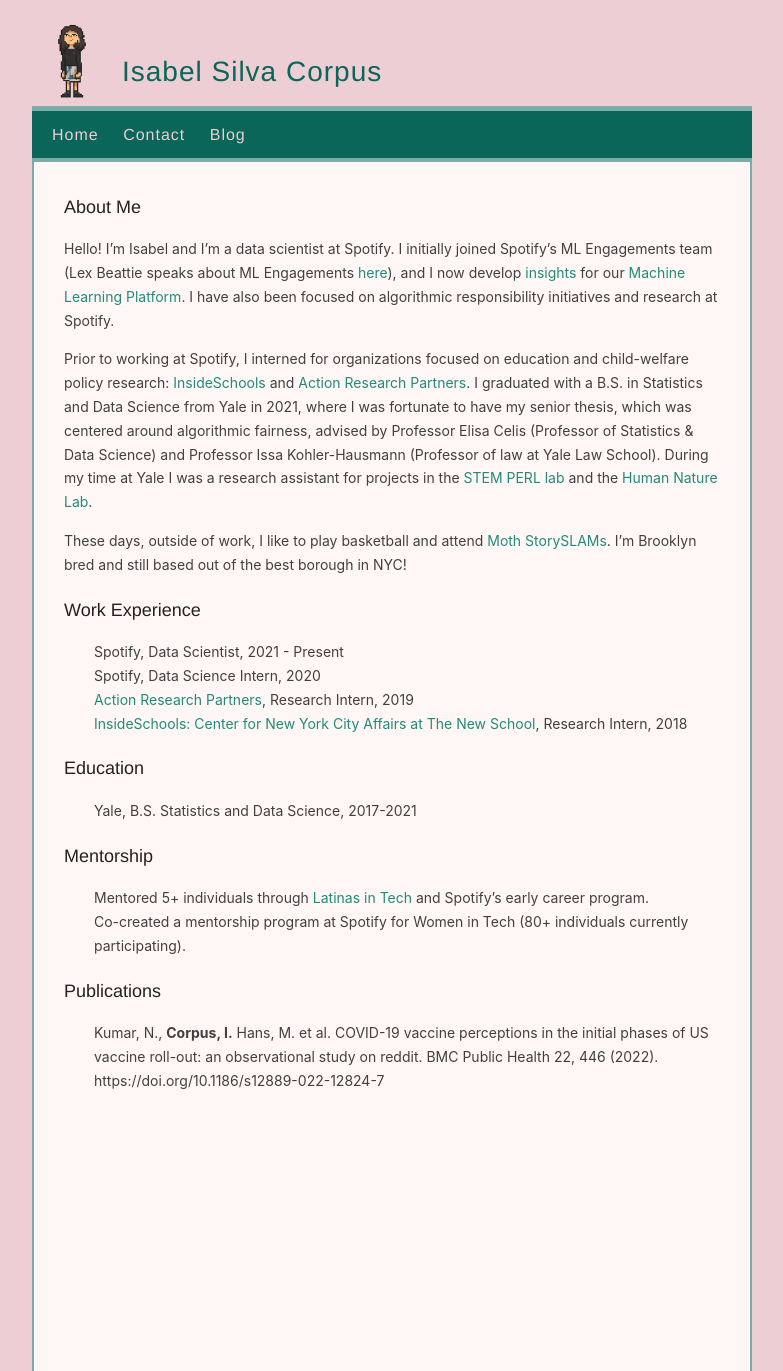
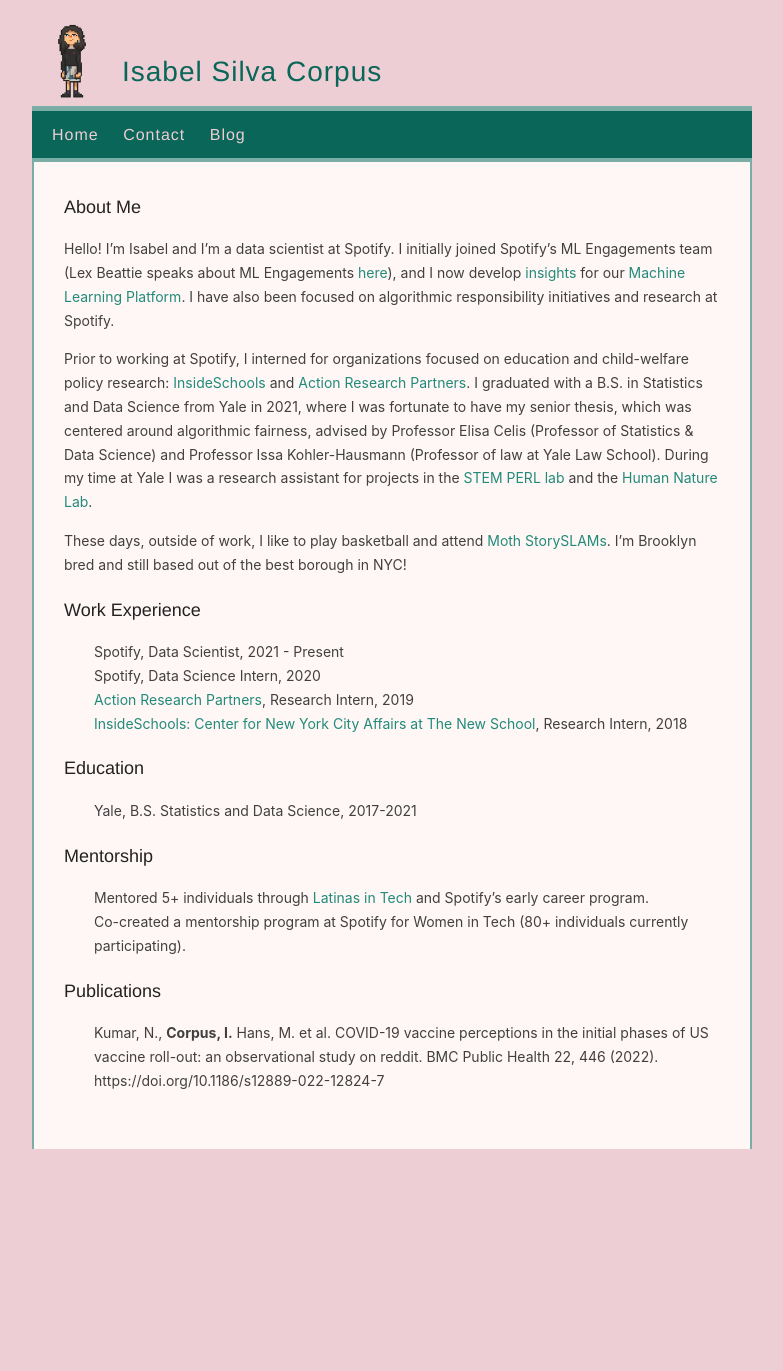
Before and after one commit to isabelsilvacorpus/isabelsilvacorpus.github.io, a Jekyll site: the page built from index.md, in a window 1280 px wide. Shown: the whole page, without its empty margins (248-1031 px from the left). Built offline with Jekyll 4.4.1, drawn with Linux system fonts in a browser that asks for light colours; after the commit the page ends 1149 px from its top, so only the background shows below that.

Commit message:
Fix padding

```diff
--- a/_sass/_variables.scss
+++ b/_sass/_variables.scss
@@ -7,7 +7,7 @@
 $primary: #fff7f5;// #fff7f0;
 $secondary: #79ada6; // #90AEB2;
 $tertiary: #096658; //#B6594c;
-$backgroundpink: #edced4; //#f7cfd2
+$backgroundpink: #edced4;
 $linkcolor:  #228a7a;//#1da894;
 
 // Colors
--- a/assets/style.scss
+++ b/assets/style.scss
@@ -469,12 +469,13 @@
 .container_center {
   position: relative;
   background-color: $primary;
-  height: 140vh; //auto;
+  height: auto; //140vh;
   width: 100%;
   margin: 0 auto;
   padding-left: 20px;
   padding-right: 20px;
   padding-top: 12px;
+  padding-bottom: 20px;
 
   // borders
 
```
Also changed, not shown: 6 other files.
